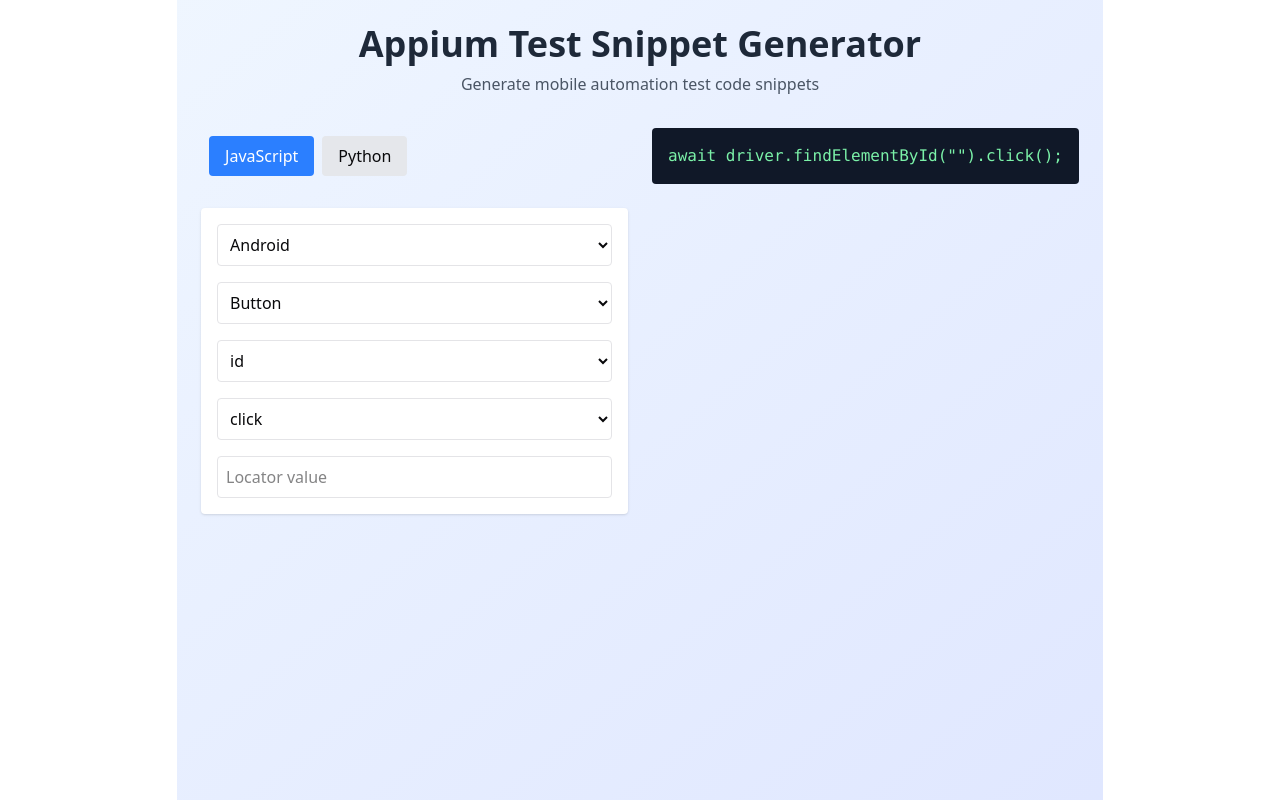
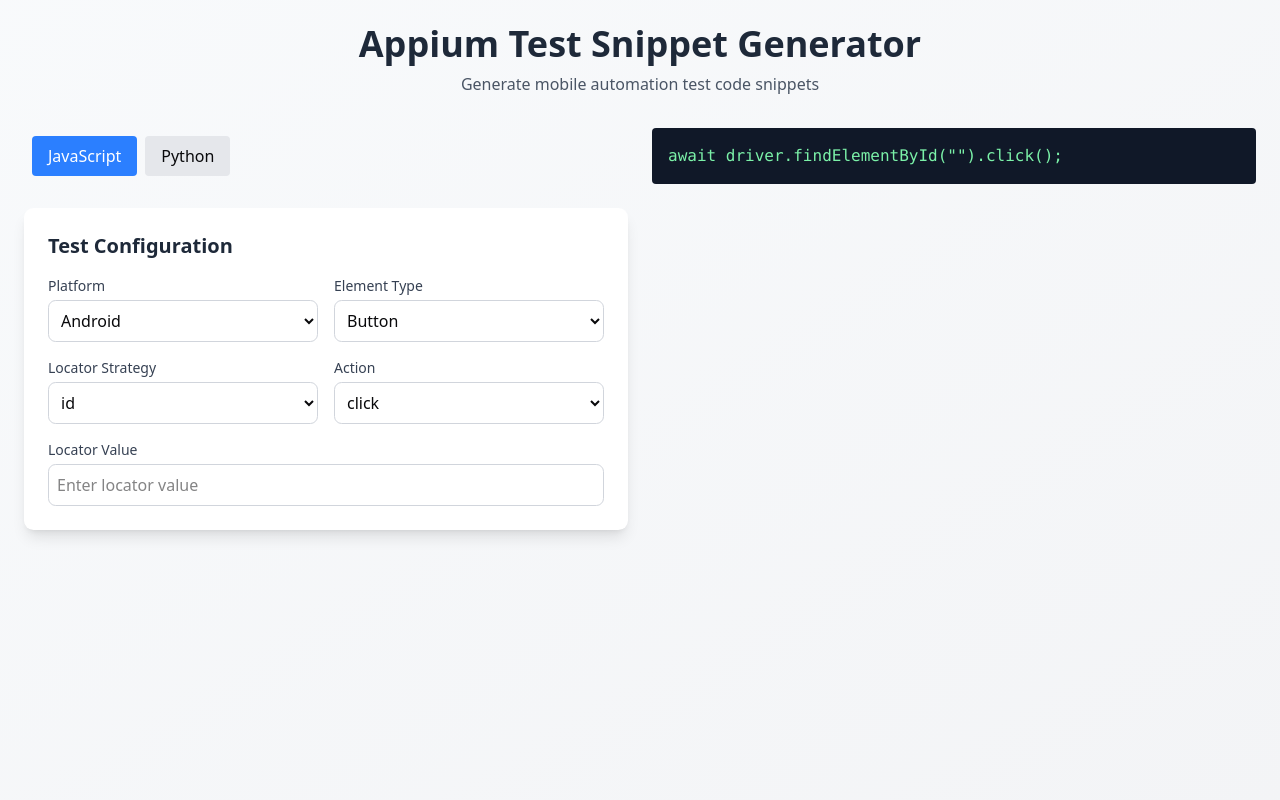
Before and after one commit to suwardhana/appium_snippet_generator, a React (Vite) app: page / in a window 1280 px wide. Built offline with nearby package versions, Linux system fonts and the light colour scheme.

Commit message:
generate more advanced snippet and better styling

```diff
--- a/src/App.tsx
+++ b/src/App.tsx
@@ -21,11 +21,15 @@
   }, [formData, language]);
 
   return (
-    <div className="min-h-screen bg-gradient-to-br from-blue-50 to-indigo-100 p-6">
-      <div className="max-w-6xl mx-auto">
+    <div className="min-h-screen w-full bg-gradient-to-br from-slate-50 to-gray-100 p-6">
+      <div className="max-w-8xl mx-auto">
         <div className="text-center mb-8">
-          <h1 className="text-4xl font-bold text-gray-800 mb-2">Appium Test Snippet Generator</h1>
-          <p className="text-gray-600">Generate mobile automation test code snippets</p>
+          <h1 className="text-4xl font-bold text-gray-800 mb-2">
+            Appium Test Snippet Generator
+          </h1>
+          <p className="text-gray-600">
+            Generate mobile automation test code snippets
+          </p>
         </div>
 
         <div className="grid lg:grid-cols-2 gap-6">
--- a/src/components/FormPanel.jsx
+++ b/src/components/FormPanel.jsx
@@ -2,29 +2,142 @@
 
 export default function FormPanel({ formData, setFormData }) {
   const platforms = ['Android', 'iOS'];
-  const elementTypes = ['Button', 'Input', 'TextView'];
-  const locatorStrategies = ['id', 'xpath', 'accessibilityId'];
-  const actions = ['click', 'sendKeys', 'clear'];
+  const elementTypes = ['Button', 'Input', 'TextView', 'Image', 'Switch', 'Slider'];
+  const locatorStrategies = ['id', 'xpath', 'accessibilityId', 'className', 'name', 'uiAutomator', 'iOSPredicate'];
+  const actions = [
+    'click', 'sendKeys', 'clear', 'getText', 'isDisplayed',
+    'swipe', 'scroll', 'longPress', 'doubleTap', 'pinch', 'zoom',
+    'hideKeyboard', 'pressBack', 'shake', 'rotate', 'waitForElement'
+  ];
+  const waitTypes = ['implicit', 'explicit', 'fluent'];
+  const gestureDirections = ['up', 'down', 'left', 'right'];
 
   const handleChange = (e) => {
     setFormData({ ...formData, [e.target.name]: e.target.value });
   };
 
+  const isGestureAction = ['swipe', 'scroll', 'pinch', 'zoom'].includes(formData.action);
+  const isWaitAction = formData.action === 'waitForElement';
+  const needsText = ['sendKeys'].includes(formData.action);
+  const needsCoordinates = ['swipe', 'longPress', 'doubleTap'].includes(formData.action);
+
   return (
-    <div className="grid gap-4 p-4 bg-white rounded shadow">
-      <select name="platform" onChange={handleChange} value={formData.platform} className="p-2 border rounded">
-        {platforms.map(p => <option key={p}>{p}</option>)}
-      </select>
-      <select name="elementType" onChange={handleChange} value={formData.elementType} className="p-2 border rounded">
-        {elementTypes.map(e => <option key={e}>{e}</option>)}
-      </select>
-      <select name="locator" onChange={handleChange} value={formData.locator} className="p-2 border rounded">
-        {locatorStrategies.map(l => <option key={l}>{l}</option>)}
-      </select>
-      <select name="action" onChange={handleChange} value={formData.action} className="p-2 border rounded">
-        {actions.map(a => <option key={a}>{a}</option>)}
-      </select>
-      <input name="value" placeholder="Locator value" onChange={handleChange} value={formData.value} className="p-2 border rounded" />
+    <div className="bg-white rounded-lg shadow-lg p-6 space-y-4">
+      <h2 className="text-xl font-semibold text-gray-800 mb-4">Test Configuration</h2>
+
+      <div className="grid grid-cols-2 gap-4">
+        <div>
+          <label className="block text-sm font-medium text-gray-700 mb-1">Platform</label>
+          <select name="platform" onChange={handleChange} value={formData.platform} className="w-full p-2 border border-gray-300 rounded-md focus:ring-2 focus:ring-blue-500 focus:border-transparent">
+            {platforms.map(p => <option key={p} value={p}>{p}</option>)}
+          </select>
+        </div>
+
+        <div>
+          <label className="block text-sm font-medium text-gray-700 mb-1">Element Type</label>
+          <select name="elementType" onChange={handleChange} value={formData.elementType} className="w-full p-2 border border-gray-300 rounded-md focus:ring-2 focus:ring-blue-500 focus:border-transparent">
+            {elementTypes.map(e => <option key={e} value={e}>{e}</option>)}
+          </select>
+        </div>
+      </div>
+
+      <div className="grid grid-cols-2 gap-4">
+        <div>
+          <label className="block text-sm font-medium text-gray-700 mb-1">Locator Strategy</label>
+          <select name="locator" onChange={handleChange} value={formData.locator} className="w-full p-2 border border-gray-300 rounded-md focus:ring-2 focus:ring-blue-500 focus:border-transparent">
+            {locatorStrategies.map(l => <option key={l} value={l}>{l}</option>)}
+          </select>
+        </div>
+
+        <div>
+          <label className="block text-sm font-medium text-gray-700 mb-1">Action</label>
+          <select name="action" onChange={handleChange} value={formData.action} className="w-full p-2 border border-gray-300 rounded-md focus:ring-2 focus:ring-blue-500 focus:border-transparent">
+            {actions.map(a => <option key={a} value={a}>{a}</option>)}
+          </select>
+        </div>
+      </div>
+
+      <div>
+        <label className="block text-sm font-medium text-gray-700 mb-1">Locator Value</label>
+        <input
+          name="value"
+          placeholder="Enter locator value"
+          onChange={handleChange}
+          value={formData.value}
+          className="w-full p-2 border border-gray-300 rounded-md focus:ring-2 focus:ring-blue-500 focus:border-transparent"
+        />
+      </div>
+
+      {needsText && (
+        <div>
+          <label className="block text-sm font-medium text-gray-700 mb-1">Text Input</label>
+          <input
+            name="textInput"
+            placeholder="Text to send"
+            onChange={handleChange}
+            value={formData.textInput || ''}
+            className="w-full p-2 border border-gray-300 rounded-md focus:ring-2 focus:ring-blue-500 focus:border-transparent"
+          />
+        </div>
+      )}
+
+      {isGestureAction && (
+        <div>
+          <label className="block text-sm font-medium text-gray-700 mb-1">Direction</label>
+          <select name="direction" onChange={handleChange} value={formData.direction || 'up'} className="w-full p-2 border border-gray-300 rounded-md focus:ring-2 focus:ring-blue-500 focus:border-transparent">
+            {gestureDirections.map(d => <option key={d} value={d}>{d}</option>)}
+          </select>
+        </div>
+      )}
+
+      {needsCoordinates && (
+        <div className="grid grid-cols-2 gap-4">
+          <div>
+            <label className="block text-sm font-medium text-gray-700 mb-1">X Coordinate</label>
+            <input
+              name="xCoord"
+              type="number"
+              placeholder="X"
+              onChange={handleChange}
+              value={formData.xCoord || ''}
+              className="w-full p-2 border border-gray-300 rounded-md focus:ring-2 focus:ring-blue-500 focus:border-transparent"
+            />
+          </div>
+          <div>
+            <label className="block text-sm font-medium text-gray-700 mb-1">Y Coordinate</label>
+            <input
+              name="yCoord"
+              type="number"
+              placeholder="Y"
+              onChange={handleChange}
+              value={formData.yCoord || ''}
+              className="w-full p-2 border border-gray-300 rounded-md focus:ring-2 focus:ring-blue-500 focus:border-transparent"
+            />
+          </div>
+        </div>
+      )}
+
+      {isWaitAction && (
+        <div className="grid grid-cols-2 gap-4">
+          <div>
+            <label className="block text-sm font-medium text-gray-700 mb-1">Wait Type</label>
+            <select name="waitType" onChange={handleChange} value={formData.waitType || 'explicit'} className="w-full p-2 border border-gray-300 rounded-md focus:ring-2 focus:ring-blue-500 focus:border-transparent">
+              {waitTypes.map(w => <option key={w} value={w}>{w}</option>)}
+            </select>
+          </div>
+          <div>
+            <label className="block text-sm font-medium text-gray-700 mb-1">Timeout (seconds)</label>
+            <input
+              name="timeout"
+              type="number"
+              placeholder="10"
+              onChange={handleChange}
+              value={formData.timeout || ''}
+              className="w-full p-2 border border-gray-300 rounded-md focus:ring-2 focus:ring-blue-500 focus:border-transparent"
+            />
+          </div>
+        </div>
+      )}
     </div>
   );
 }
--- a/src/components/SnippetOutput.jsx
+++ b/src/components/SnippetOutput.jsx
@@ -2,7 +2,7 @@
 
 export default function SnippetOutput({ code }) {
   return (
-    <div className="bg-gray-900 text-green-300 p-4 rounded font-mono whitespace-pre">
+    <div className="bg-gray-900 text-green-300 p-4 rounded font-mono whitespace-pre-wrap break-all overflow-x-auto">
       {code}
     </div>
   );
--- a/src/index.css
+++ b/src/index.css
@@ -6,7 +6,7 @@
   }
 
   body {
-    @apply grid place-items-center min-w-[320px] min-h-screen relative m-0 bg-background text-foreground;
+    @apply min-w-[320px] min-h-screen relative m-0 bg-background text-foreground;
   }
 }
 
--- a/src/utils/generateSnippet.js
+++ b/src/utils/generateSnippet.js
@@ -1,20 +1,50 @@
-export function generateSnippet({ platform, elementType, locator, action, language, value }) {
+export function generateSnippet(formData) {
+  const { platform, elementType, locator, action, language, value, textInput, direction, xCoord, yCoord, waitType, timeout } = formData;
+
   const templates = {
     javascript: generateJavaScript,
     python: generatePython
   };
 
-  return templates[language]?.({ platform, elementType, locator, action, value }) || 'Unsupported language';
+  return templates[language]?.(formData) || 'Unsupported language';
 }
 
-function generateJavaScript({ platform, elementType, locator, action, value }) {
+function generateJavaScript(formData) {
+  const { platform, elementType, locator, action, value, textInput, direction, xCoord, yCoord, waitType, timeout } = formData;
+
+  if (isDeviceAction(action)) {
+    return getDeviceActionCode(action, 'javascript', formData);
+  }
+
+  if (isGestureAction(action)) {
+    return getGestureCode(action, 'javascript', formData);
+  }
+
+  if (action === 'waitForElement') {
+    return getWaitCode('javascript', formData);
+  }
+
   const element = `await driver.${getLocatorMethod(locator, 'javascript')}("${value}")`;
-  return getActionCode(action, element, 'javascript');
+  return getActionCode(action, element, 'javascript', textInput);
 }
 
-function generatePython({ platform, elementType, locator, action, value }) {
+function generatePython(formData) {
+  const { platform, elementType, locator, action, value, textInput, direction, xCoord, yCoord, waitType, timeout } = formData;
+
+  if (isDeviceAction(action)) {
+    return getDeviceActionCode(action, 'python', formData);
+  }
+
+  if (isGestureAction(action)) {
+    return getGestureCode(action, 'python', formData);
+  }
+
+  if (action === 'waitForElement') {
+    return getWaitCode('python', formData);
+  }
+
   const element = `driver.${getLocatorMethod(locator, 'python')}("${value}")`;
-  return getActionCode(action, element, 'python');
+  return getActionCode(action, element, 'python', textInput);
 }
 
 
@@ -25,37 +55,113 @@
       xpath: 'findElementByXPath',
       accessibilityId: 'findElementByAccessibilityId',
       className: 'findElementByClassName',
-      name: 'findElementByName'
+      name: 'findElementByName',
+      uiAutomator: 'findElementByAndroidUIAutomator',
+      iOSPredicate: 'findElementByIosNsPredicate'
     },
     python: {
       id: 'find_element_by_id',
       xpath: 'find_element_by_xpath',
       accessibilityId: 'find_element_by_accessibility_id',
       className: 'find_element_by_class_name',
-      name: 'find_element_by_name'
+      name: 'find_element_by_name',
+      uiAutomator: 'find_element_by_android_uiautomator',
+      iOSPredicate: 'find_element_by_ios_predicate'
     }
   };
 
   return methods[language]?.[locator] || 'findElement';
 }
 
-function getActionCode(action, element, language) {
+function getActionCode(action, element, language, textInput) {
   const actions = {
     javascript: {
       click: `${element}.click();`,
-      sendKeys: `${element}.sendKeys("text");`,
+      sendKeys: `${element}.sendKeys("${textInput || 'text'}");`,
       getText: `const text = await ${element}.getText();`,
       clear: `${element}.clear();`,
-      isDisplayed: `const isVisible = await ${element}.isDisplayed();`
+      isDisplayed: `const isVisible = await ${element}.isDisplayed();`,
+      longPress: `await driver.touchAction([{ action: 'longPress', element: ${element} }]);`,
+      doubleTap: `await driver.touchAction([{ action: 'tap', element: ${element} }, { action: 'tap', element: ${element} }]);`
     },
     python: {
       click: `${element}.click()`,
-      sendKeys: `${element}.send_keys("text")`,
+      sendKeys: `${element}.send_keys("${textInput || 'text'}")`,
       getText: `text = ${element}.text`,
       clear: `${element}.clear()`,
-      isDisplayed: `is_visible = ${element}.is_displayed()`
+      isDisplayed: `is_visible = ${element}.is_displayed()`,
+      longPress: `driver.long_press(${element})`,
+      doubleTap: `driver.tap(${element}, 2)`
     }
   };
 
   return actions[language]?.[action] || `${element}.${action}();`;
 }
+
+function isDeviceAction(action) {
+  return ['hideKeyboard', 'pressBack', 'shake', 'rotate'].includes(action);
+}
+
+function isGestureAction(action) {
+  return ['swipe', 'scroll', 'pinch', 'zoom'].includes(action);
+}
+
+function getDeviceActionCode(action, language, formData) {
+  const deviceActions = {
+    javascript: {
+      hideKeyboard: 'await driver.hideKeyboard();',
+      pressBack: 'await driver.pressKeyCode(4);',
+      shake: 'await driver.shake();',
+      rotate: 'await driver.rotate("LANDSCAPE");'
+    },
+    python: {
+      hideKeyboard: 'driver.hide_keyboard()',
+      pressBack: 'driver.press_keycode(4)',
+      shake: 'driver.shake()',
+      rotate: 'driver.orientation = "LANDSCAPE"'
+    }
+  };
+
+  return deviceActions[language]?.[action] || `driver.${action}();`;
+}
+
+function getGestureCode(action, language, formData) {
+  const { direction, xCoord, yCoord } = formData;
+
+  const gestures = {
+    javascript: {
+      swipe: `await driver.swipe(${xCoord || 100}, ${yCoord || 100}, ${xCoord || 200}, ${yCoord || 200}, 1000);`,
+      scroll: `await driver.scroll("${direction || 'down'}");`,
+      pinch: 'await driver.pinch();',
+      zoom: 'await driver.zoom();'
+    },
+    python: {
+      swipe: `driver.swipe(${xCoord || 100}, ${yCoord || 100}, ${xCoord || 200}, ${yCoord || 200}, 1000)`,
+      scroll: `driver.scroll(direction="${direction || 'down'}")`,
+      pinch: 'driver.pinch()',
+      zoom: 'driver.zoom()'
+    }
+  };
+
+  return gestures[language]?.[action] || `driver.${action}();`;
+}
+
+function getWaitCode(language, formData) {
+  const { waitType, timeout, locator, value } = formData;
+  const timeoutValue = timeout || 10;
+
+  const waits = {
+    javascript: {
+      implicit: `await driver.implicitlyWait(${timeoutValue * 1000});`,
+      explicit: `const element = await driver.waitForElement("${locator}", "${value}", ${timeoutValue * 1000});`,
+      fluent: `const element = await driver.waitUntil(async () => { return await driver.findElement("${locator}", "${value}"); }, { timeout: ${timeoutValue * 1000} });`
+    },
+    python: {
+      implicit: `driver.implicitly_wait(${timeoutValue})`,
+      explicit: `element = WebDriverWait(driver, ${timeoutValue}).until(EC.presence_of_element_located((By.${locator.toUpperCase()}, "${value}")))`,
+      fluent: `element = WebDriverWait(driver, ${timeoutValue}).until(lambda d: d.find_element_by_${locator}("${value}"))`
+    }
+  };
+
+  return waits[language]?.[waitType] || waits[language]?.explicit;
+}
```
